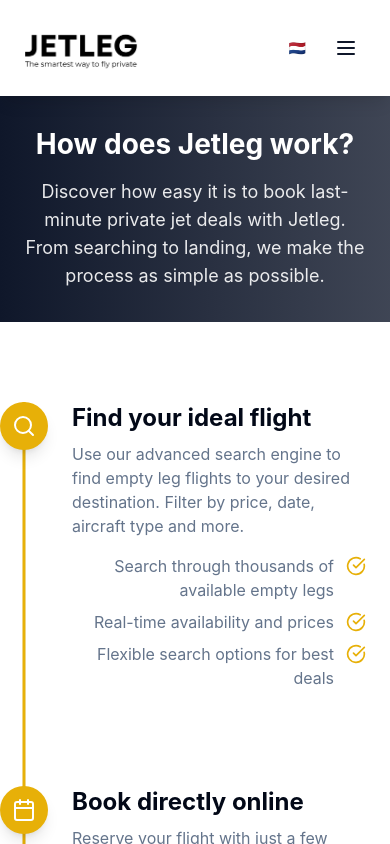
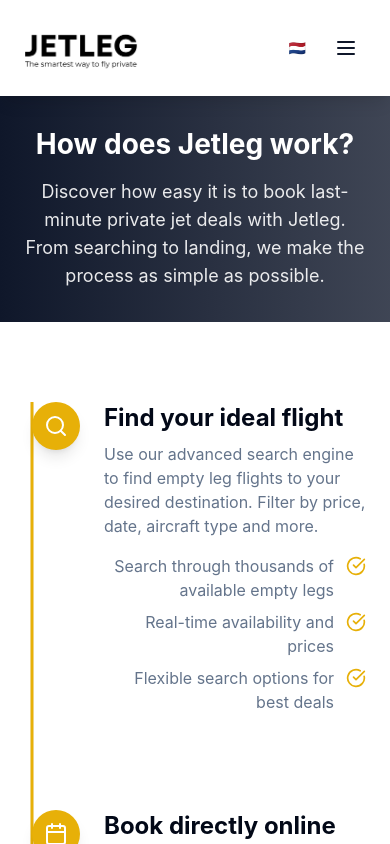
Before and after one commit to Rogerham/jetleg, a React (Vite) app: page /how-it-works in a window 390 px wide. Shown: the top 844 px of the page. Built offline with nearby package versions, Linux system fonts and the light colour scheme.

Commit message:
Code edited in Lovable Code Editor
Edited UI in Lovable

```diff
--- a/src/components/TimelineContainer.tsx
+++ b/src/components/TimelineContainer.tsx
@@ -44,7 +44,7 @@ const TimelineStep = ({ icon: Icon, stepNumber, title, description, details, isE
     };
   }, [onVisible, stepNumber]);
 
-  const desktopContent = (
+  const contentBlock = (
     <>
       <h3 className="text-2xl font-bold text-foreground mb-2">{title}</h3>
       <p className="text-muted-foreground mb-4">{description}</p>
@@ -62,27 +62,27 @@ const TimelineStep = ({ icon: Icon, stepNumber, title, description, details, isE
 
   return (
     <div ref={stepRef} className="relative w-full">
-      {/* Mobile/Tablet Layout */}
+      {/* Mobile/Tablet Layout (FIXED) */}
       <div className="lg:hidden flex items-start">
-        <div className="absolute left-0 flex items-center justify-center -translate-x-1/2">
+        <div className="absolute left-8 flex items-center justify-center -translate-x-1/2">
           <div className="z-10 flex h-12 w-12 items-center justify-center rounded-full bg-accent text-white shadow-lg">
             <Icon className="h-6 w-6" />
           </div>
         </div>
-        <div className="w-full pl-12">
-          {desktopContent}
+        <div className="w-full pl-20">
+          {contentBlock}
         </div>
       </div>
 
-      {/* Desktop Layout (Fixed) */}
+      {/* Desktop Layout */}
       <div className="hidden lg:grid grid-cols-12 gap-8 items-center">
-        {isEven ? <div className="col-span-5"></div> : <div className="col-span-5 text-right pr-8">{desktopContent}</div>}
+        {isEven ? <div className="col-span-5"></div> : <div className="col-span-5 text-right pr-8">{contentBlock}</div>}
         <div className="col-span-2 flex justify-center">
           <div className="z-10 flex h-16 w-16 items-center justify-center rounded-full bg-accent text-white shadow-lg">
             <Icon className="h-8 w-8" />
           </div>
         </div>
-        {isEven ? <div className="col-span-5 text-left pl-8">{desktopContent}</div> : <div className="col-span-5"></div>}
+        {isEven ? <div className="col-span-5 text-left pl-8">{contentBlock}</div> : <div className="col-span-5"></div>}
       </div>
     </div>
   );
@@ -130,8 +130,8 @@ const TimelineContainer = () => {
   return (
     <section ref={timelineRef} className="py-20 bg-background relative overflow-hidden">
       <div className="container mx-auto px-6 relative">
-        {/* Vertical Timeline Line */}
-        <div className="absolute top-0 bottom-0 lg:left-1/2 left-6 w-[3px] -translate-x-1/2 bg-muted rounded-full">
+        {/* Vertical Timeline Line (FIXED) */}
+        <div className="absolute top-0 bottom-0 lg:left-1/2 left-8 w-[3px] -translate-x-1/2 bg-muted rounded-full">
           <div
             className="absolute top-0 left-0 w-full bg-accent transition-all duration-150 ease-linear"
             style={{ height: `${scrollProgress * 100}%` }}
```
